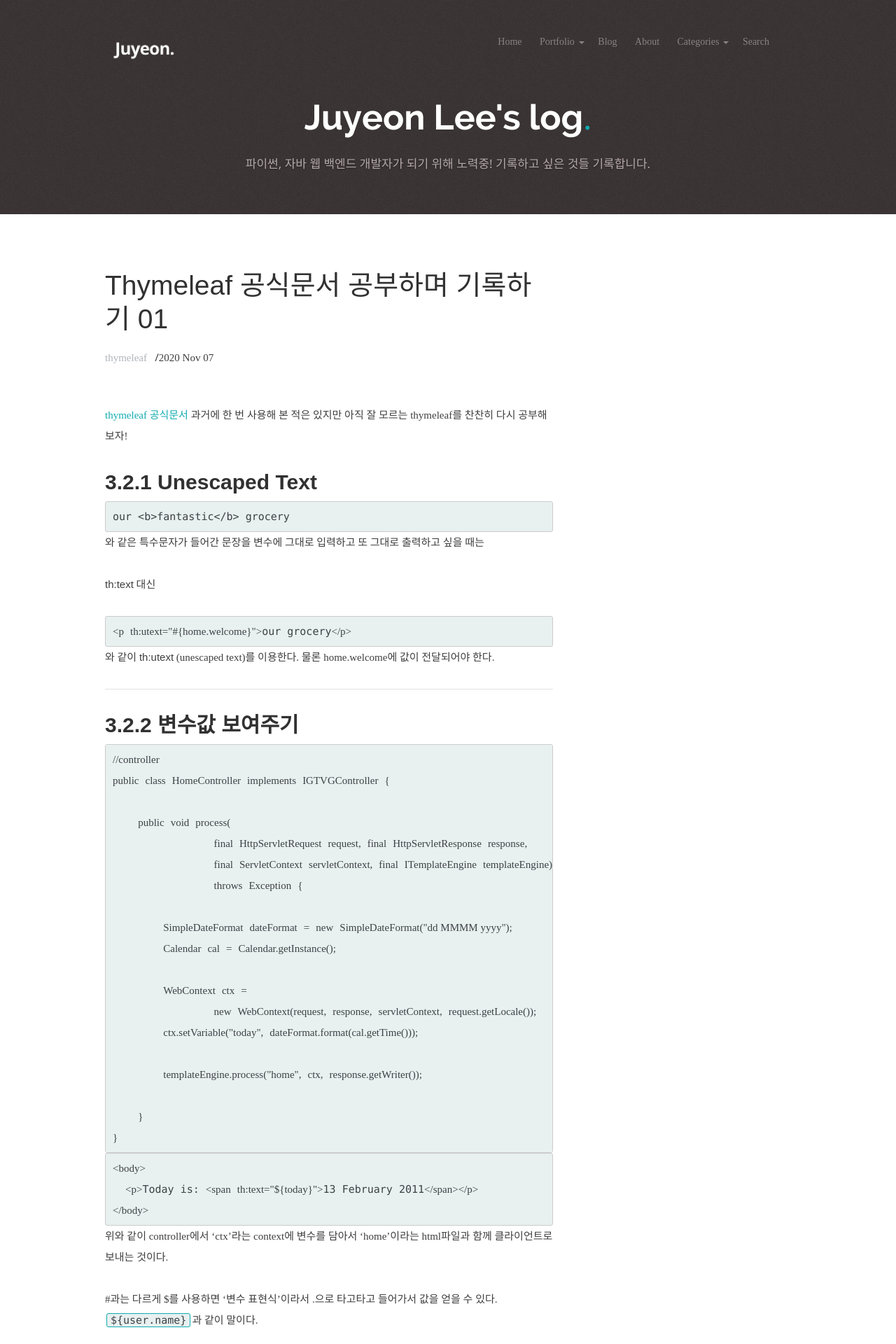
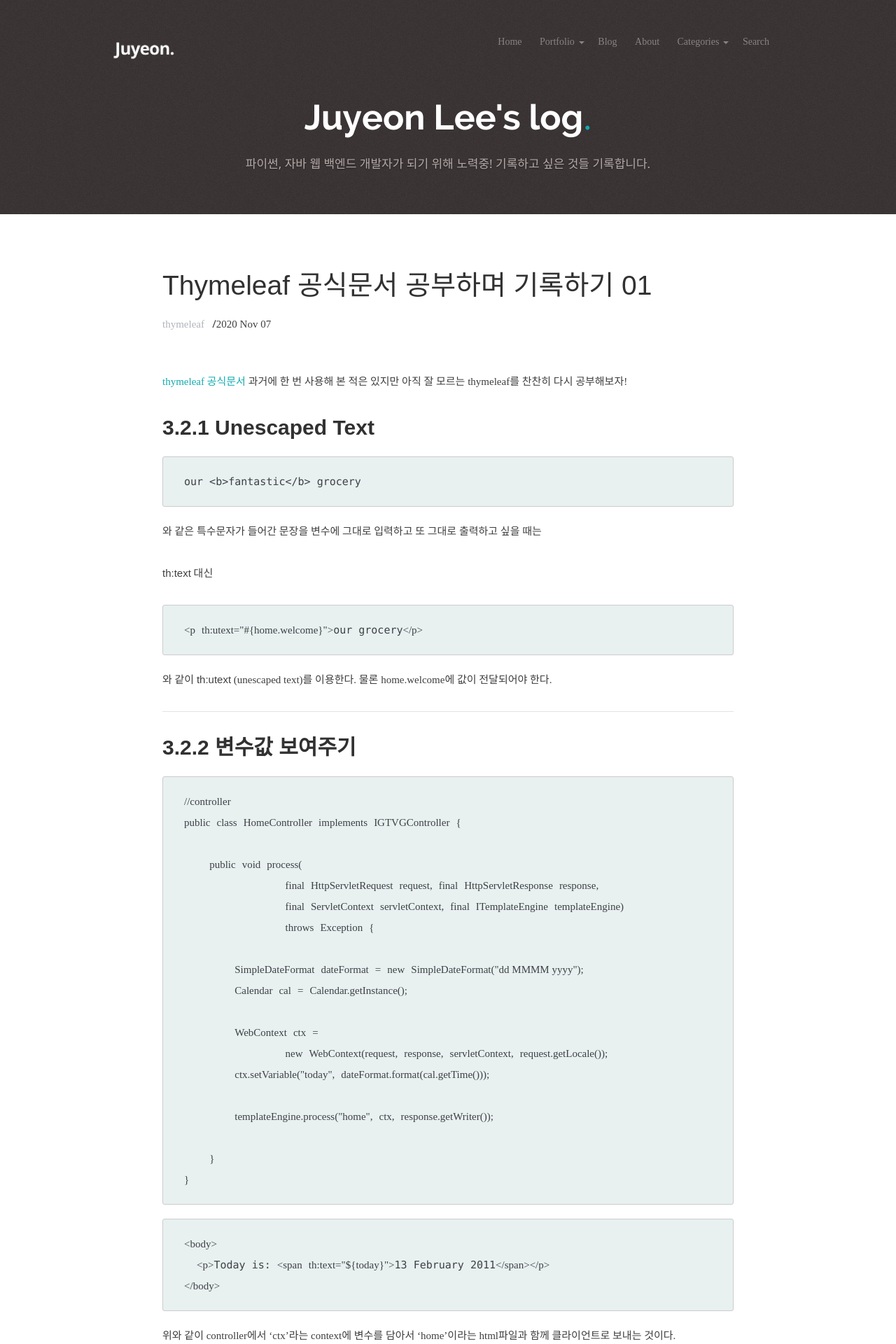
Before and after one commit to Juyeon-Lee/blog-just-after-graduate, a Jekyll site: the page built from _posts/2020-11-07-thymeleaf-study-01.md, in a window 1280 px wide. Shown: the top 1920 px of the page at 70% size. Built offline with Jekyll 4.4.1, drawn with Linux system fonts in a browser that asks for light colours; comment, search, counter and statistics services are not loaded.

Commit message:
post width, table css modify

```diff
--- a/_layouts/post.html
+++ b/_layouts/post.html
@@ -27,24 +27,23 @@ layout: default
    ================================================== -->
   <div class="content-outer">
     <div id="page-content" class="row">
-      <div id="primary" class="eight columns">
+      <div class="post-main-content">
         <article class="post">
           <div class="entry-header cf">
-          <h1>{{ page.title }}</h1>
+            <h1>{{ page.title }}</h1>
           </div>
           {% include post-meta.html %}
           {{ content }}
 
         </article>
         {% include nav-share.html %}
-
         {% include post-comments.html %}
       </div>
-      {% include side-widget.html %}
     </div>
+  </div>
 
   </div> <!-- Content End-->
 
-  </main>
+</main>
 
-  {% include footer.html %}
+{% include footer.html %}
--- a/css/default.css
+++ b/css/default.css
@@ -97,6 +97,24 @@ LIABILITY, WHETHER IN AN ACTION OF CONTRACT, TORT OR OTHERWISE, ARISING FROM,
 OUT OF OR IN CONNECTION WITH THE SOFTWARE OR THE USE OR OTHER DEALINGS IN THE
 SOFTWARE.
 */
+
+table{
+   border: 2px solid #6eb8bb9d;
+   background-color: #dfe6ee;
+}
+
+th, td {
+   padding-left: 10px;
+   padding-right: 20px;
+   border: 1px solid #6eb8bb9d;
+   outline: 0;
+   font-size: 100%;
+   font-family: source-han-sans-korean, Bitstream Vera Sans Mono;
+   vertical-align: baseline;
+   background: transparent;
+   color: #3d4145;
+}
+
 code, tt {
    margin: 0 2px;
    padding: 0 5px;
@@ -118,13 +136,17 @@ code, tt {
    background: transparent;
  }
 
+ div.highlight {
+    margin: 20px 0;
+ }
+
  .highlight pre {
    background-color: #e8f0f0;
    border: 1px solid #cccccc;
    font-size: 15px;
    line-height: 19px;
    overflow: auto;
-   padding: 6px 10px;
+   padding: 20px 30px;
    border-radius: 3px;
  }
 
--- a/css/layout.css
+++ b/css/layout.css
@@ -86,6 +86,12 @@ img { border-radius: 3px; }
    margin: 0 auto;
    width: 91.66667%;
 }
+
+.post-main-content{
+   width: 80%;
+   margin: 0 auto;
+}
+
 /* page */
 .page section {
    padding-top: 24px;
```
Also changed, not shown: _posts/2020-11-13-QueryDSL-fetch-diff.md (renamed from _posts/2020-11-13-QueryDSL-fetch-종류.md).
